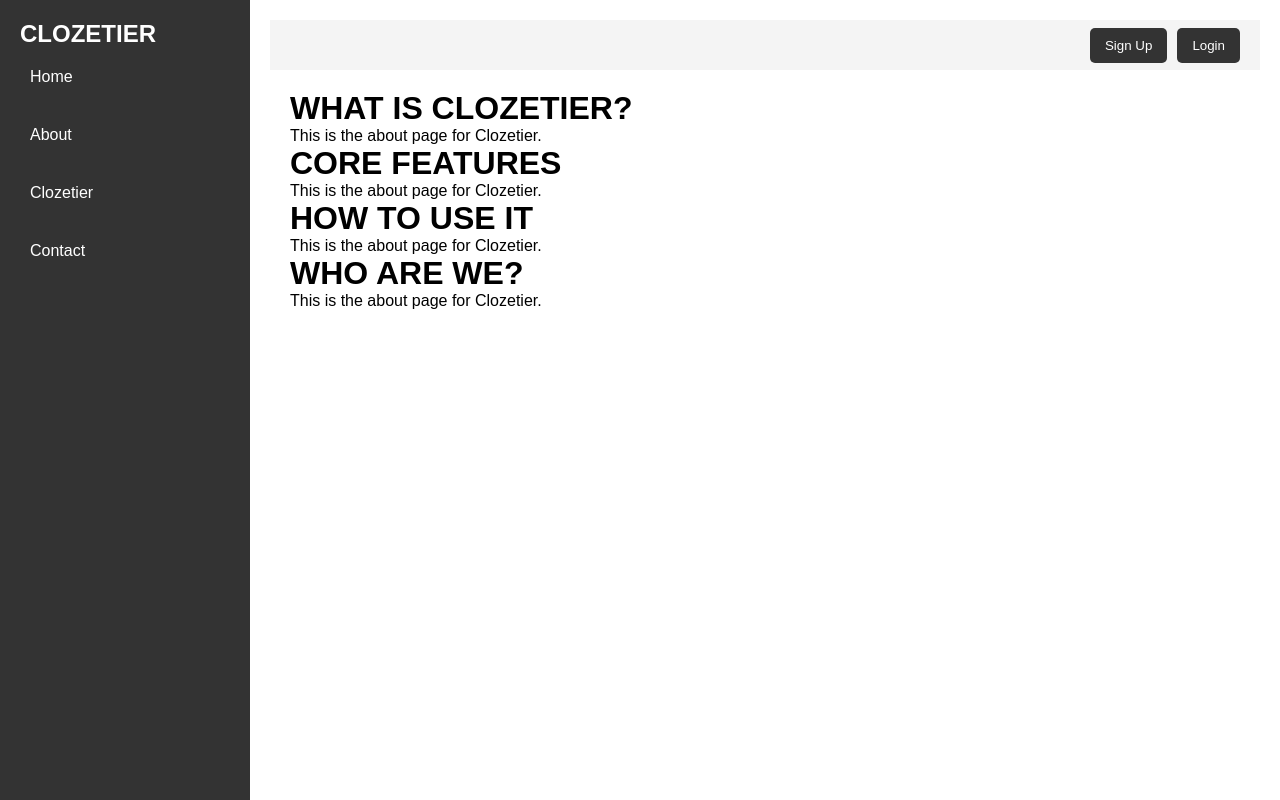
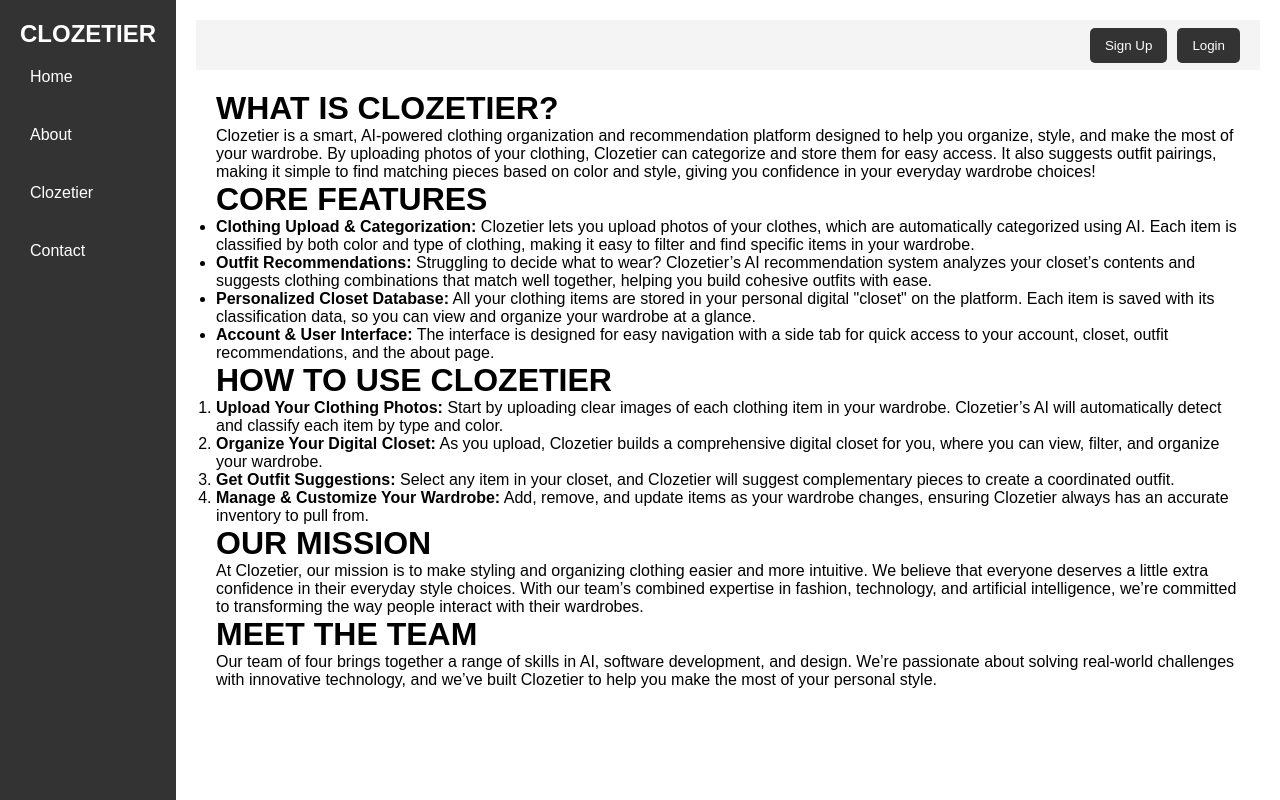
Before and after one commit to whitmireb/clozetier, a Django app: page /about/ in a window 1280 px wide. Run offline with Django 5.2, Linux system fonts and the light colour scheme; parts of the project's set-up code (start-up, migrations or seed data) failed here and were passed over.

Commit message:
about and contact were done

```diff
--- a/clozetier_site/templates/about.html
+++ b/clozetier_site/templates/about.html
@@ -2,16 +2,32 @@
 {% extends "base.html" %}
 
 {% block title %}
-    About
+    About Clozetier
 {% endblock %}
 
 {% block content %}
     <h1>WHAT IS CLOZETIER?</h1>
-    <p>This is the about page for Clozetier.</p>
+    <p>Clozetier is a smart, AI-powered clothing organization and recommendation platform designed to help you organize, style, and make the most of your wardrobe. By uploading photos of your clothing, Clozetier can categorize and store them for easy access. It also suggests outfit pairings, making it simple to find matching pieces based on color and style, giving you confidence in your everyday wardrobe choices!</p>
+
     <h1>CORE FEATURES</h1>
-    <p>This is the about page for Clozetier.</p>
-    <h1>HOW TO USE IT</h1>
-    <p>This is the about page for Clozetier.</p>
-    <h1>WHO ARE WE?</h1>
-    <p>This is the about page for Clozetier.</p>
-    {% endblock %}
+    <ul>
+        <li><strong>Clothing Upload & Categorization:</strong> Clozetier lets you upload photos of your clothes, which are automatically categorized using AI. Each item is classified by both color and type of clothing, making it easy to filter and find specific items in your wardrobe.</li>
+        <li><strong>Outfit Recommendations:</strong> Struggling to decide what to wear? Clozetier’s AI recommendation system analyzes your closet’s contents and suggests clothing combinations that match well together, helping you build cohesive outfits with ease.</li>
+        <li><strong>Personalized Closet Database:</strong> All your clothing items are stored in your personal digital "closet" on the platform. Each item is saved with its classification data, so you can view and organize your wardrobe at a glance.</li>
+        <li><strong>Account & User Interface:</strong> The interface is designed for easy navigation with a side tab for quick access to your account, closet, outfit recommendations, and the about page.</li>
+    </ul>
+
+    <h1>HOW TO USE CLOZETIER</h1>
+    <ol>
+        <li><strong>Upload Your Clothing Photos:</strong> Start by uploading clear images of each clothing item in your wardrobe. Clozetier’s AI will automatically detect and classify each item by type and color.</li>
+        <li><strong>Organize Your Digital Closet:</strong> As you upload, Clozetier builds a comprehensive digital closet for you, where you can view, filter, and organize your wardrobe.</li>
+        <li><strong>Get Outfit Suggestions:</strong> Select any item in your closet, and Clozetier will suggest complementary pieces to create a coordinated outfit.</li>
+        <li><strong>Manage & Customize Your Wardrobe:</strong> Add, remove, and update items as your wardrobe changes, ensuring Clozetier always has an accurate inventory to pull from.</li>
+    </ol>
+
+    <h1>OUR MISSION</h1>
+    <p>At Clozetier, our mission is to make styling and organizing clothing easier and more intuitive. We believe that everyone deserves a little extra confidence in their everyday style choices. With our team’s combined expertise in fashion, technology, and artificial intelligence, we’re committed to transforming the way people interact with their wardrobes.</p>
+
+    <h1>MEET THE TEAM</h1>
+    <p>Our team of four brings together a range of skills in AI, software development, and design. We’re passionate about solving real-world challenges with innovative technology, and we’ve built Clozetier to help you make the most of your personal style.</p>
+{% endblock %}
```
Also changed, not shown: clozetier_site/templates/contact.html (+9 -1 lines).
